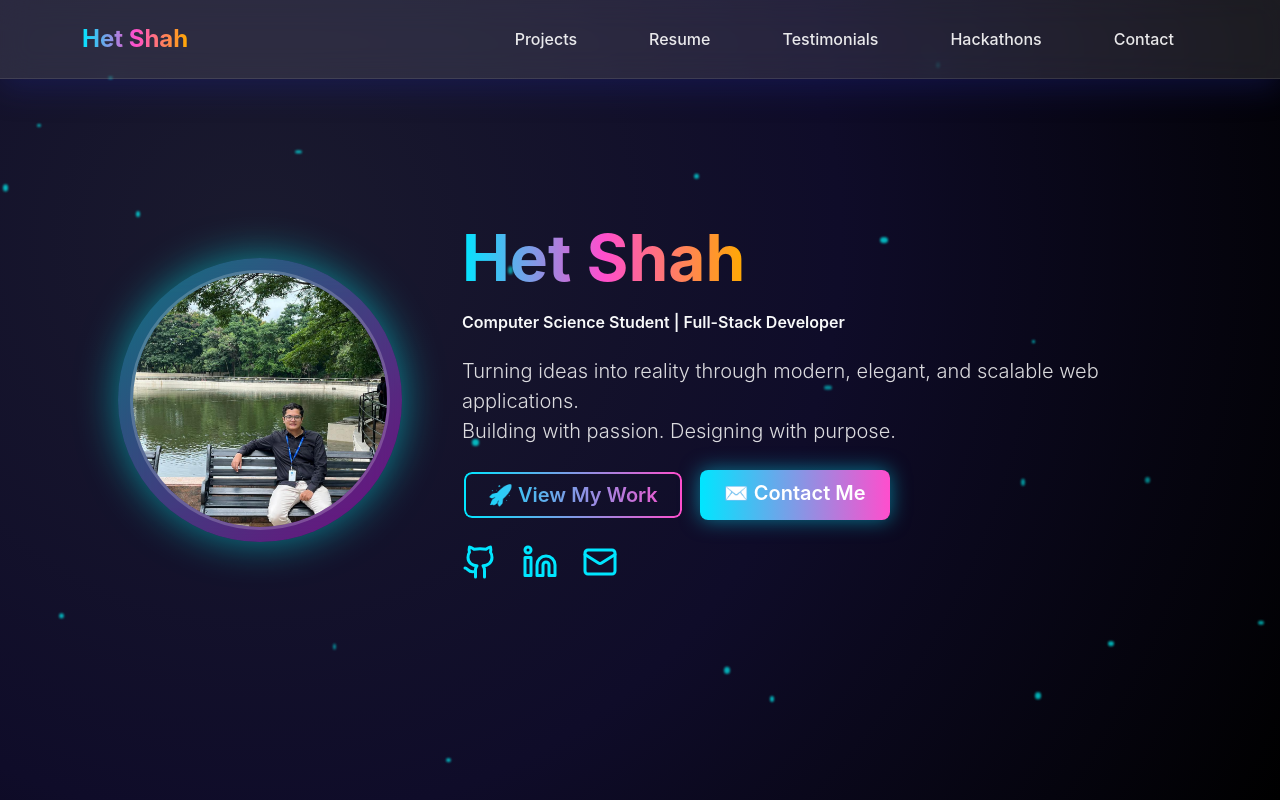
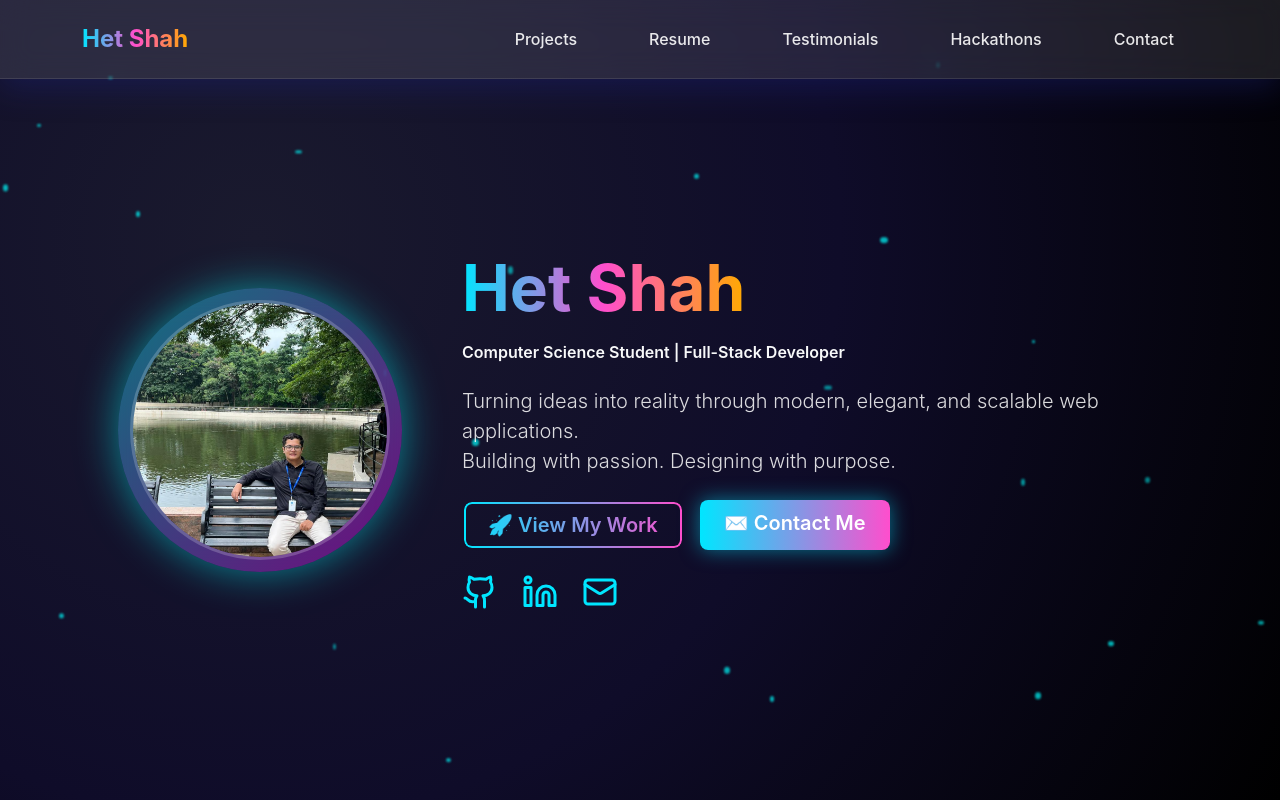
Before and after one commit to ShahHet2812/Portfolio, a React (Vite) app in the folder frontend/: page / in a window 1280 px wide. Shown: the top 800 px of the page. Built offline with nearby package versions, Linux system fonts and the light colour scheme; no server answers.

Commit message:
Update Hero.tsx

```diff
--- a/frontend/src/components/Hero.tsx
+++ b/frontend/src/components/Hero.tsx
@@ -7,9 +7,11 @@ const Hero: React.FC = () => {
   return (
     <section
       id="home"
-      className="d-flex align-items-center text-center min-vh-100 position-relative text-white overflow-hidden p-5"
+      className="d-flex align-items-center text-center min-vh-100 position-relative text-white overflow-hidden"
       style={{
         background: "radial-gradient(circle at 20% 30%, #1a1a2e, #0f0c29, #000)",
+        paddingTop: "120px",
+        paddingBottom: "60px",
       }}
     >
       {/* Decorative Background Particles */}
```
